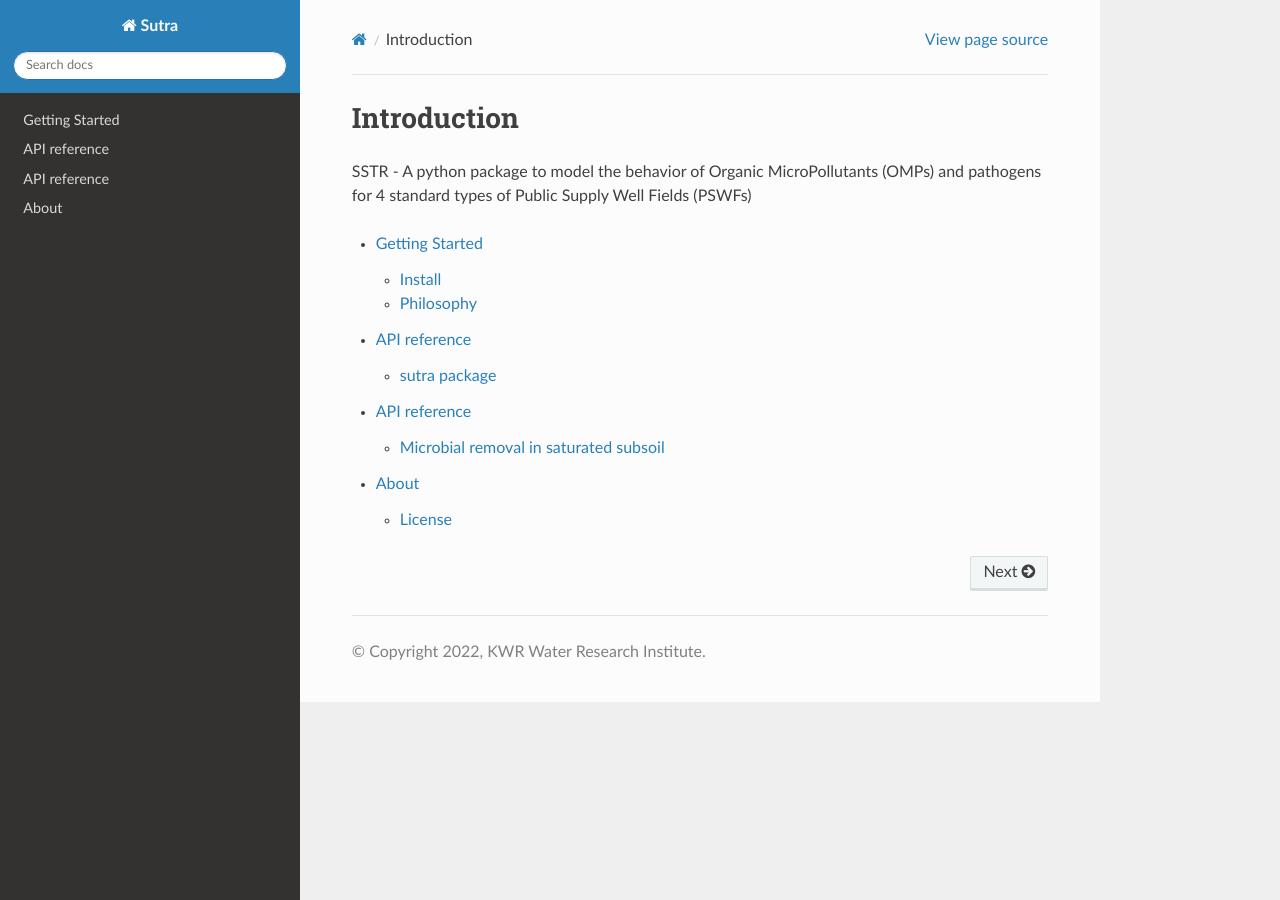
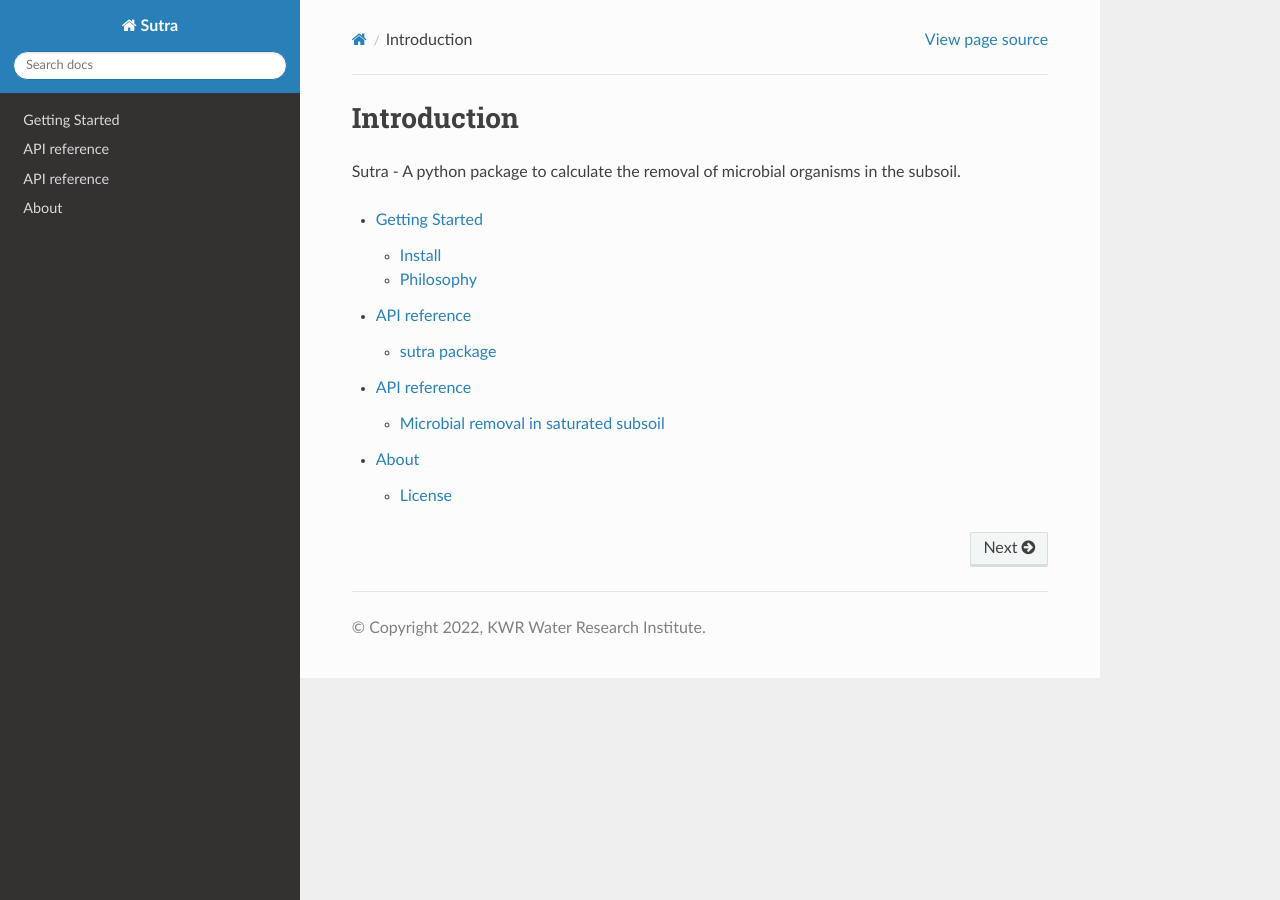
Before and after one commit to steven-ros/WADI, a Sphinx documentation site: the page built from docs/source/index.rst, in a window 1280 px wide. Built offline with Sphinx 7.4.7 and the Read the Docs theme 2.0.0, drawn with Linux system fonts in a browser that asks for light colours; pages that are not in the unit, such as notebooks, are missing from menus.

Commit message:
updated rst files

```diff
--- a/docs/source/about.rst
+++ b/docs/source/about.rst
@@ -3,7 +3,7 @@ About
 ========
 
 SUTRA is developed by KWR Water Research Institute. The code is based on the equations given in chapter 6.7 of
-BTO 2012.015 "Gezondheidsrisico's van fecale verontreiniging" [in Dutch].
+BTO 2012.015 "Gezondheidsrisico's van fecale verontreiniging" [in Dutch], pp 71-74.
 
 ..
   #AH @MartinK - some kind of link to TRANSATOMIC KWR report? e.g. https://library.kwrwater.nl/publication/59205490/
--- a/docs/source/getting-started.rst
+++ b/docs/source/getting-started.rst
@@ -1,8 +1,8 @@
 ===============
 Getting Started
 ===============
-Sutra is a python package to calculate the advective removal of microbial organisms (also called 'pathogens')
-            from source to end_point.
+Sutra is a python package to calculate the advective removal of microbial organisms
+(also called 'pathogens') from source to end_point.
 
 Main features:
  - Includes database of removal parameters for microbial organisms.
--- a/docs/source/index.rst
+++ b/docs/source/index.rst
@@ -5,8 +5,8 @@
 
 Introduction
 ===============================
-SSTR - A python package to model the behavior of Organic MicroPollutants (OMPs) and pathogens for 4 standard types of Public Supply Well
-Fields (PSWFs)
+Sutra - A python package to calculate the removal of microbial organisms in the subsoil.
+
 
 .. toctree::
     :maxdepth: 2
```
Also changed, not shown: other parts of docs/source/getting-started.rst (+1 -1 lines), 1 other file.
